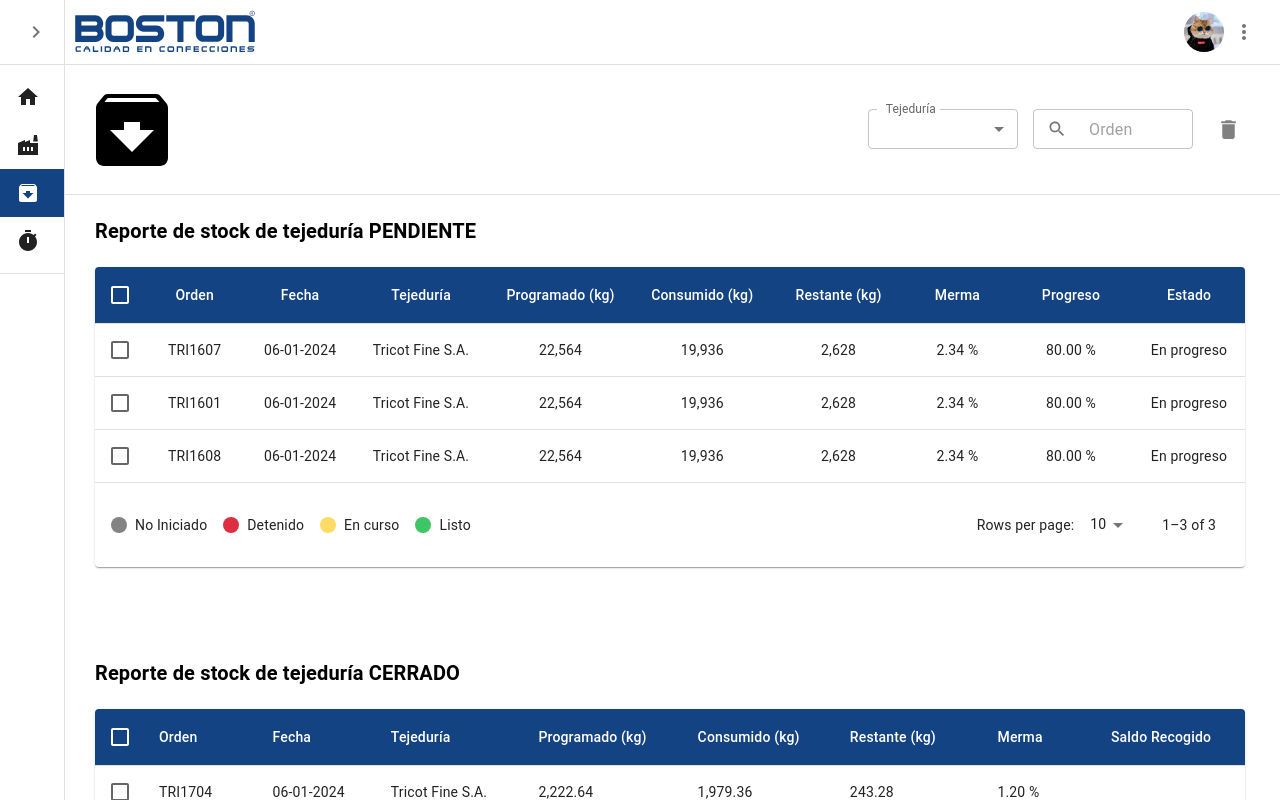
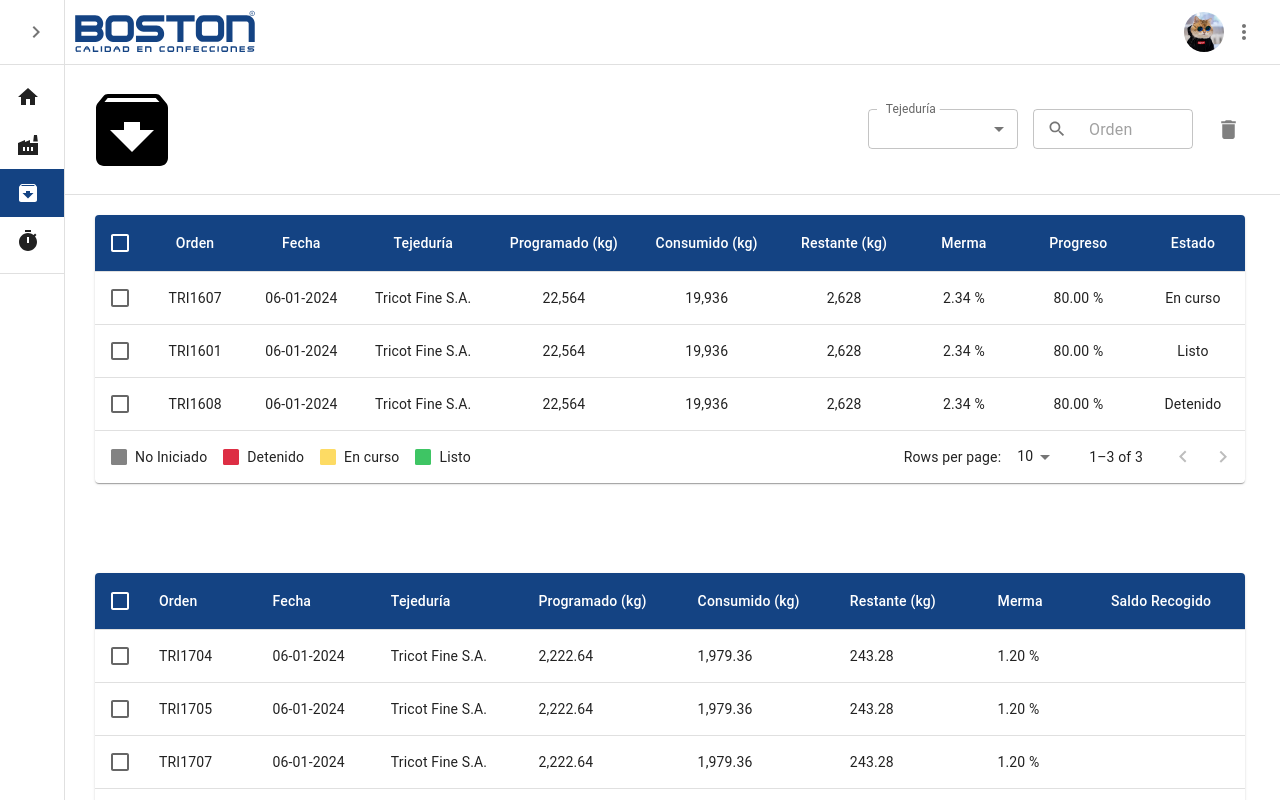
Before and after one commit to boston-sistemas/ERP-Frontend, a Next.js app: page /revision_stock in a window 1280 px wide. Shown: the top 800 px of the page. Built offline with nearby package versions, Linux system fonts and the light colour scheme.

Commit message:
Leyenda de tabla completada Funcional

```diff
--- a/src/components/operaciones/tablas/tabla_stock_pendiente.tsx
+++ b/src/components/operaciones/tablas/tabla_stock_pendiente.tsx
@@ -60,9 +60,9 @@ function createData(
 
 const rows = [
   // Example row, this should be replaced with actual data
-  createData('TRI1607', '06-01-2024', 'Tricot Fine S.A.', 22564, 19936, 2628, 2.34, 80.00, 'En progreso'),
-  createData('TRI1601', '06-01-2024', 'Tricot Fine S.A.', 22564, 19936, 2628, 2.34, 80.00, 'En progreso'),
-  createData('TRI1608', '06-01-2024', 'Tricot Fine S.A.', 22564, 19936, 2628, 2.34, 80.00, 'En progreso'),
+  createData('TRI1607', '06-01-2024', 'Tricot Fine S.A.', 22564, 19936, 2628, 2.34, 80.00, 'En curso'),
+  createData('TRI1601', '06-01-2024', 'Tricot Fine S.A.', 22564, 19936, 2628, 2.34, 80.00, 'Listo'),
+  createData('TRI1608', '06-01-2024', 'Tricot Fine S.A.', 22564, 19936, 2628, 2.34, 80.00, 'Detenido'),
 ];
 
 export default function Tabla_stock_pendiente() {
@@ -109,7 +109,7 @@ export default function Tabla_stock_pendiente() {
     ];
 
     return (
-      <Grid container alignItems="center" spacing={2}>
+      <Grid container alignItems="center" spacing={2} marginTop={0} marginLeft={0} marginBottom={2}>
         {legendItems.map((item) => (
           <Grid item key={item.label} display="flex" alignItems="center">
             <Box
@@ -117,7 +117,7 @@ export default function Tabla_stock_pendiente() {
               height={16}
               bgcolor={item.color}
               marginRight={1}
-              borderRadius="50%"
+              borderRadius="10%"
             />
             <Typography variant="body2">{item.label}</Typography>
           </Grid>
@@ -202,8 +202,16 @@ export default function Tabla_stock_pendiente() {
         </Table>
       </TableContainer>
 
-      <Box sx={{ display: 'flex', justifyContent: 'space-between', alignItems: 'center', padding: 2 }}>
+      <Box sx={{
+        display: 'flex',
+        justifyContent: 'space-between',
+        alignItems: 'center',
+        flexWrap: 'wrap',
+    }}>
+      <Box sx={{ flex: '1 1 auto' }}>
         <Legend />
+      </Box>
+      <Box sx={{ flex: '1 1 auto' }}>
         <TablePagination
           rowsPerPageOptions={[10, 25, 100]}
           component="div"
@@ -214,6 +222,7 @@ export default function Tabla_stock_pendiente() {
           onRowsPerPageChange={handleChangeRowsPerPage}
         />
       </Box>
+    </Box>
     </Paper>
   );
 }
```
Also changed, not shown: src/app/(operaciones)/revision_stock/page.tsx (+4 -4 lines).
